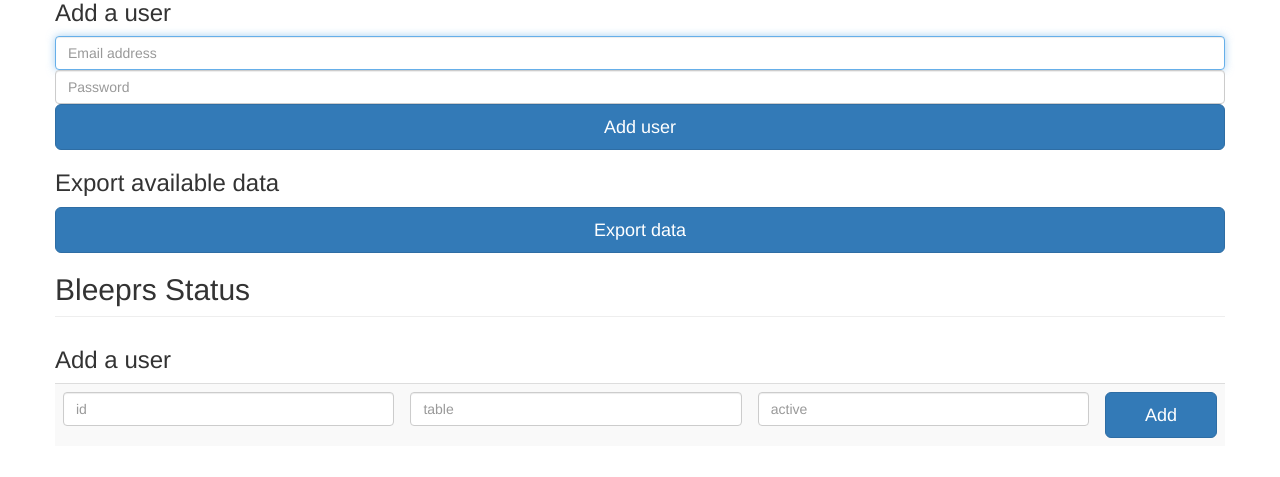
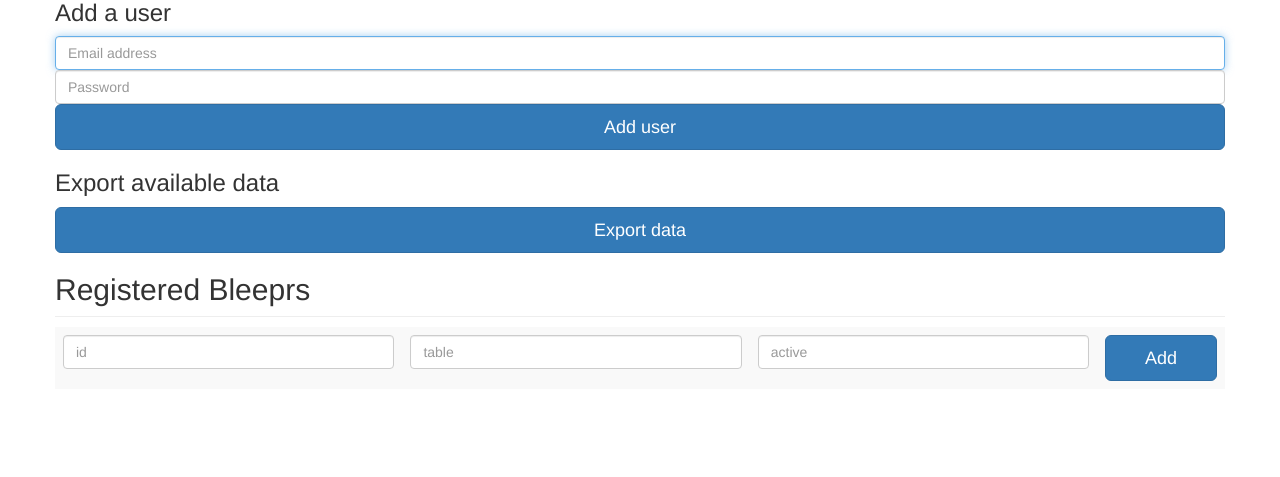
Before and after one commit to bleepr/bleepr-manage, a Flask app: template templates/settings.html in a window 1280 px wide. Shown: the part 70-547 px from the top of the page. Run offline with Flask 2, Linux system fonts and the light colour scheme; the template is opened without the code that fills it, so the values that code supplies are empty; some libraries are stand-ins or nearby versions.

Commit message:
Add ability to manage bleeprs from the settings

```diff
--- a/app.py
+++ b/app.py
@@ -1,3 +1,4 @@
+import json
 import csv
 import requests
 import dateutil.parser
@@ -137,7 +138,7 @@ def get_settings_table_data():
         ids.append(bl['id'])
         tabls.append(bl['table_id'])
         activs.append(bl['is_active'])
-    return [ ["Id", "Table", "Active"], ids, tabls, activs ]
+    return [ ["id", "Table", "Active"], ids, tabls, activs ]
 
 
 @app.route('/')
@@ -197,7 +198,29 @@ def add_user():
     add_user_to_config(request.form['username'],
                        request.form['password'],
                        'users.config')
-    return render_template('settings.html', added_user=True)
+    return settings()
+
+@app.route('/settings/add_bleepr', methods=['post'])
+def add_bleepr():
+    d = {}
+    d['id'] = request.form['id']
+    d['table_id'] = int(request.form['table'])
+    d['is_active'] = request.form['active'] in ['true', 'TRUE', 'Yes',
+                                                'True', 'y', 'yes']
+    headers = {'Content-type': 'application/json',
+               'Accept': 'text/plain'}
+
+    r = requests.post("http://bleepr.io/bleeprs", data=json.dumps(d),
+                      headers=headers)
+    if(r.status_code != 406):
+        print("POST response received was %s" % r.status_code)
+    return settings()
+
+@app.route('/settings/remove_bleepr', methods=['post'])
+def remove_bleepr():
+    id = request.form.keys()[0]
+    r = requests.delete("http://bleepr.io/bleeprs/" + str(id))
+    return settings()
 
 
 @app.route('/settings/export_data', methods=['post'])
--- a/templates/settings.html
+++ b/templates/settings.html
@@ -60,7 +60,7 @@
       </div>
 
       <div class="row">
-        <h2 class="sub-header">Bleeprs Status</h2>
+        <h2 class="sub-header">Registered Bleeprs</h2>
         <div class="table-responsive">
           <table class="table table-striped">
             <thead>
@@ -76,12 +76,15 @@
                 {% for j in range(table_data[0]|count) %}
                 <td>{{ table_data[j+1][i] }}</td>
                 {% endfor %}
-                <td><button class="btn btn-danger" type="submit">Remove</button></td>
+                <form action="/settings/remove_bleepr" method="post">
+                  <td><button class="btn btn-danger" type="submit"
+                              name={{ table_data[1][i] }}>Remove</button></td>
+                </form>
+
               </tr>
               {% endfor %}
               <tr>
-                <form action="/settings/add_user" method="post">
-                  <h3 class="form-signin-heading">Add a user</h3>
+                <form action="/settings/add_bleepr" method="post">
                   <td>
                     <label for="id" class="sr-only">id</label>
                     <input type="text" name="id" id="id" class="form-control" placeholder="id" required autofocus>
```
